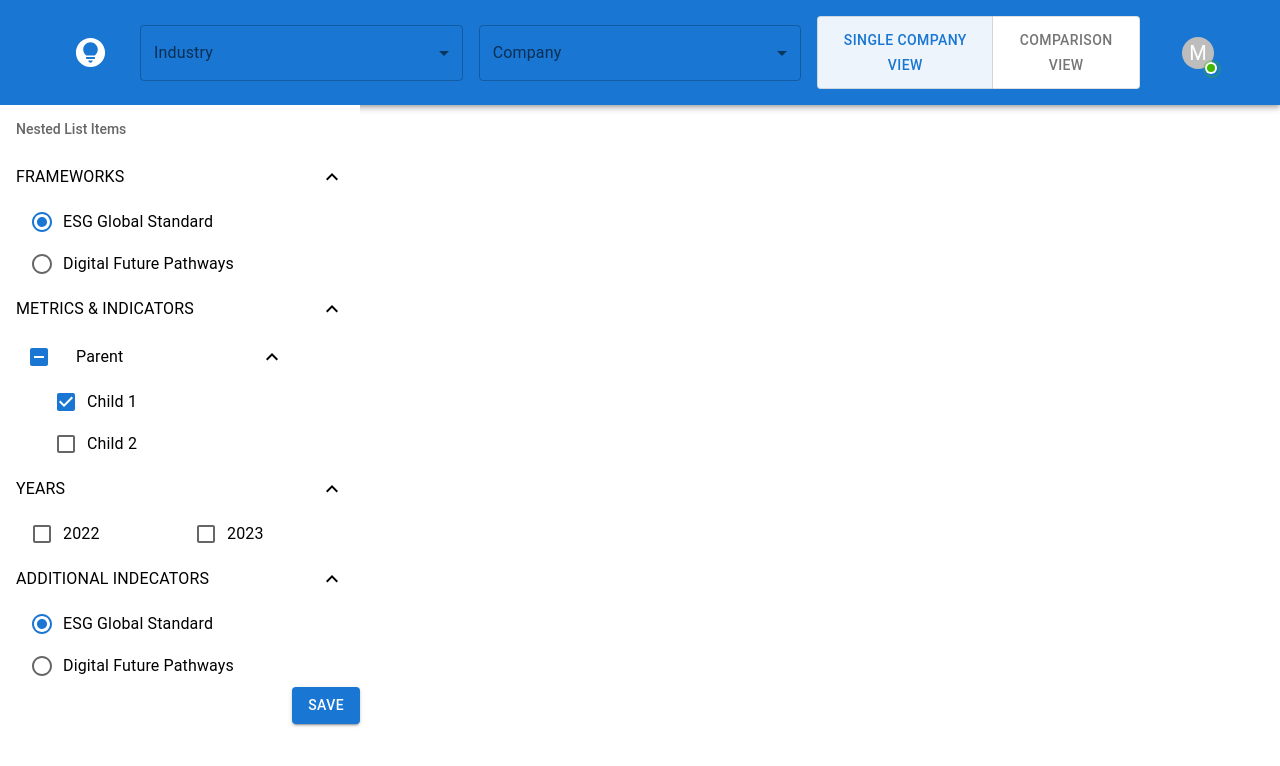
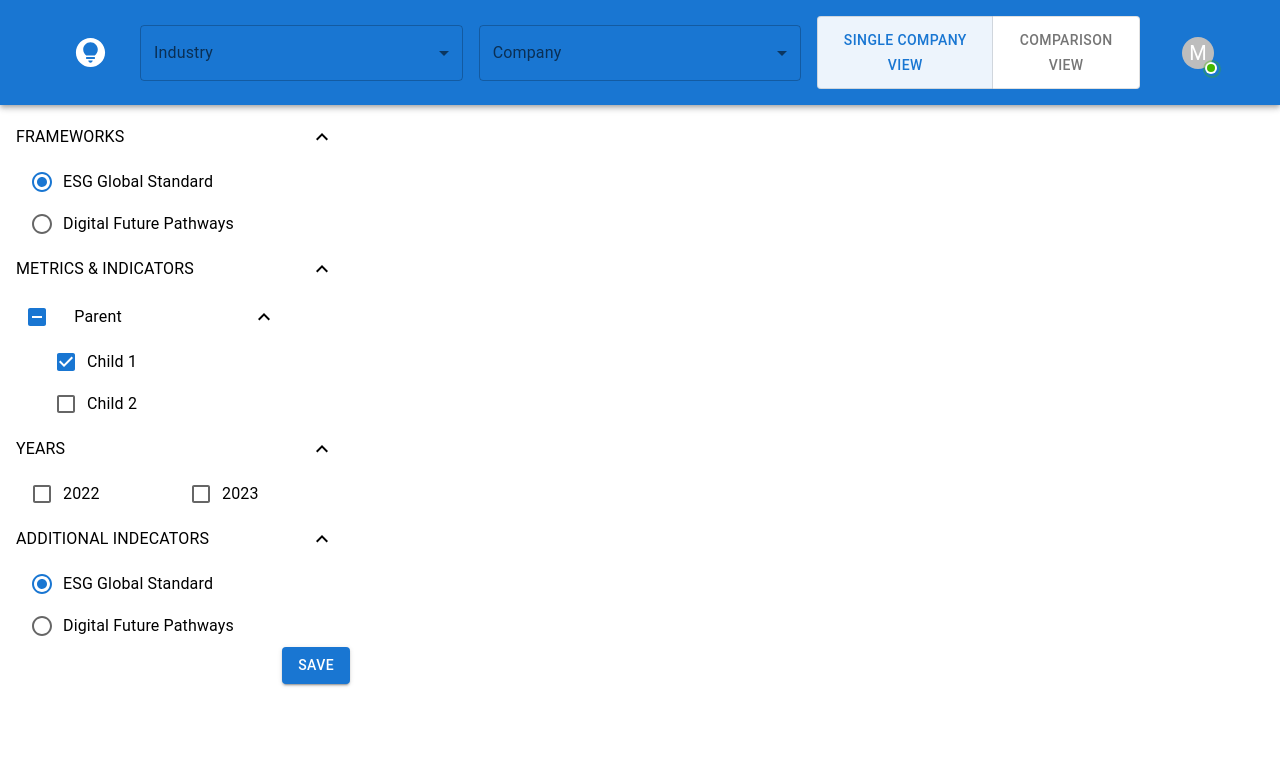
Before and after one commit to COMP9900-24T1-Nullbody/frontend, a React (Create React App) app: page /main in a window 1280 px wide. Shown: the top 766 px of the page. Built offline with nearby package versions, Linux system fonts and the light colour scheme.

Commit message:
1. 移除Neted list item的子标题 2. 把div改成了react.fragment

```diff
--- a/src/components/CollapseSideMenu.jsx
+++ b/src/components/CollapseSideMenu.jsx
@@ -2,7 +2,6 @@ import React from "react";
 
 import Button from "@mui/material/Button";
 import List from "@mui/material/List";
-import ListSubheader from "@mui/material/ListSubheader";
 import Grid from "@mui/material/Grid";
 
 import CollapseFrameworks from "./CollapseSiders/Framworks";
@@ -12,16 +11,7 @@ import CollapseAdditions from "./CollapseSiders/Additions";
 
 export default function CollapseSiderMenu() {
   return (
-    <List
-      sx={{ width: "100%", maxWidth: 360, bgcolor: "background.paper" }}
-      component="nav"
-      aria-labelledby="nested-list-subheader"
-      subheader={
-        <ListSubheader component="div" id="nested-list-subheader">
-          Nested List Items
-        </ListSubheader>
-      }
-    >
+    <List sx={{ width: "100%", maxWidth: 350 }}>
       <Grid container>
         {/* Frameworks */}
         <Grid item xs={12}>
--- a/src/pages/Main.jsx
+++ b/src/pages/Main.jsx
@@ -5,9 +5,9 @@ import CollapseSiderMenu from "../components/CollapseSideMenu";
 
 export default function Main() {
   return (
-    <div>
+    <React.Fragment>
       <NavBar />
       <CollapseSiderMenu />
-    </div>
+    </React.Fragment>
   );
 }
```
